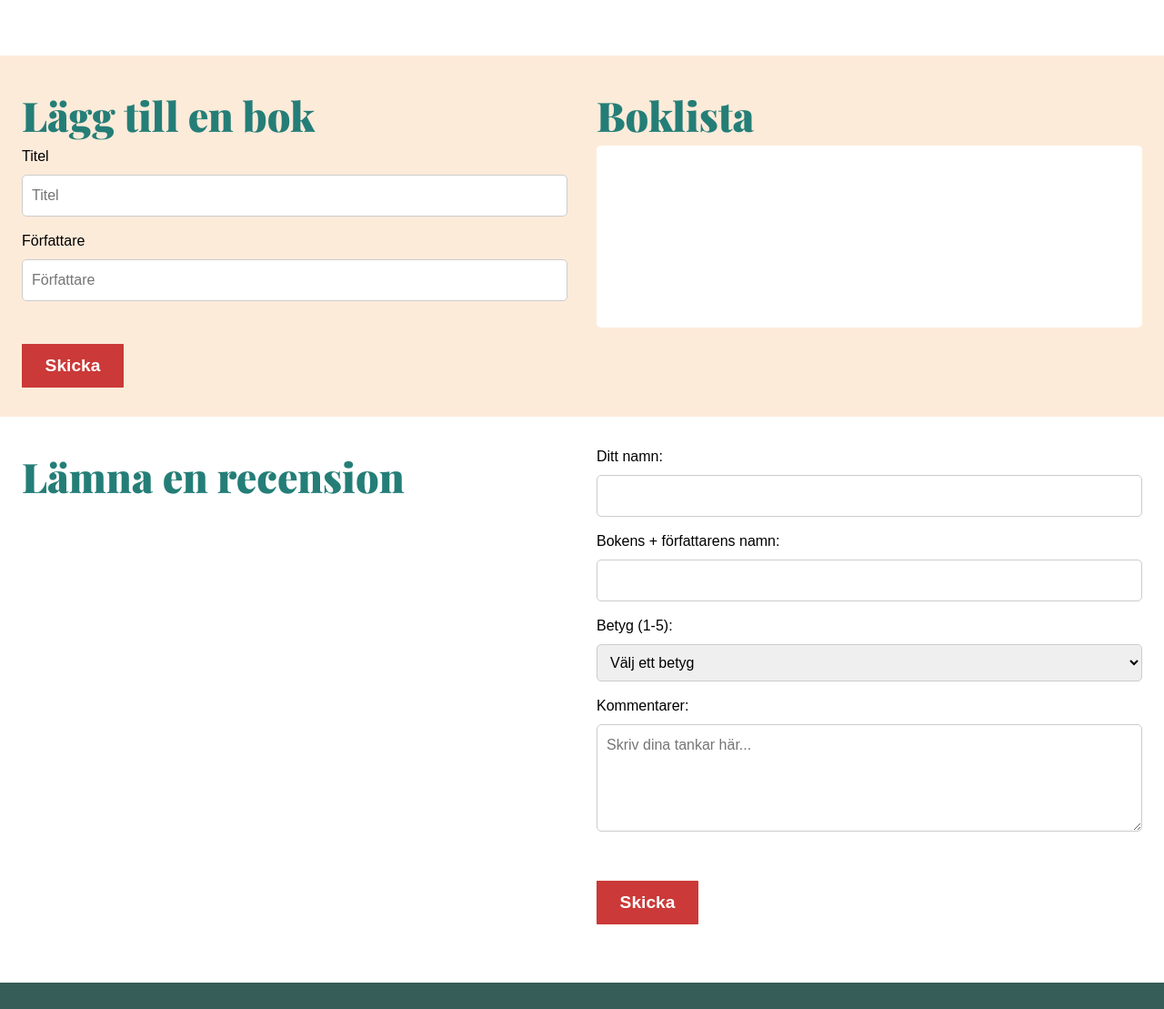
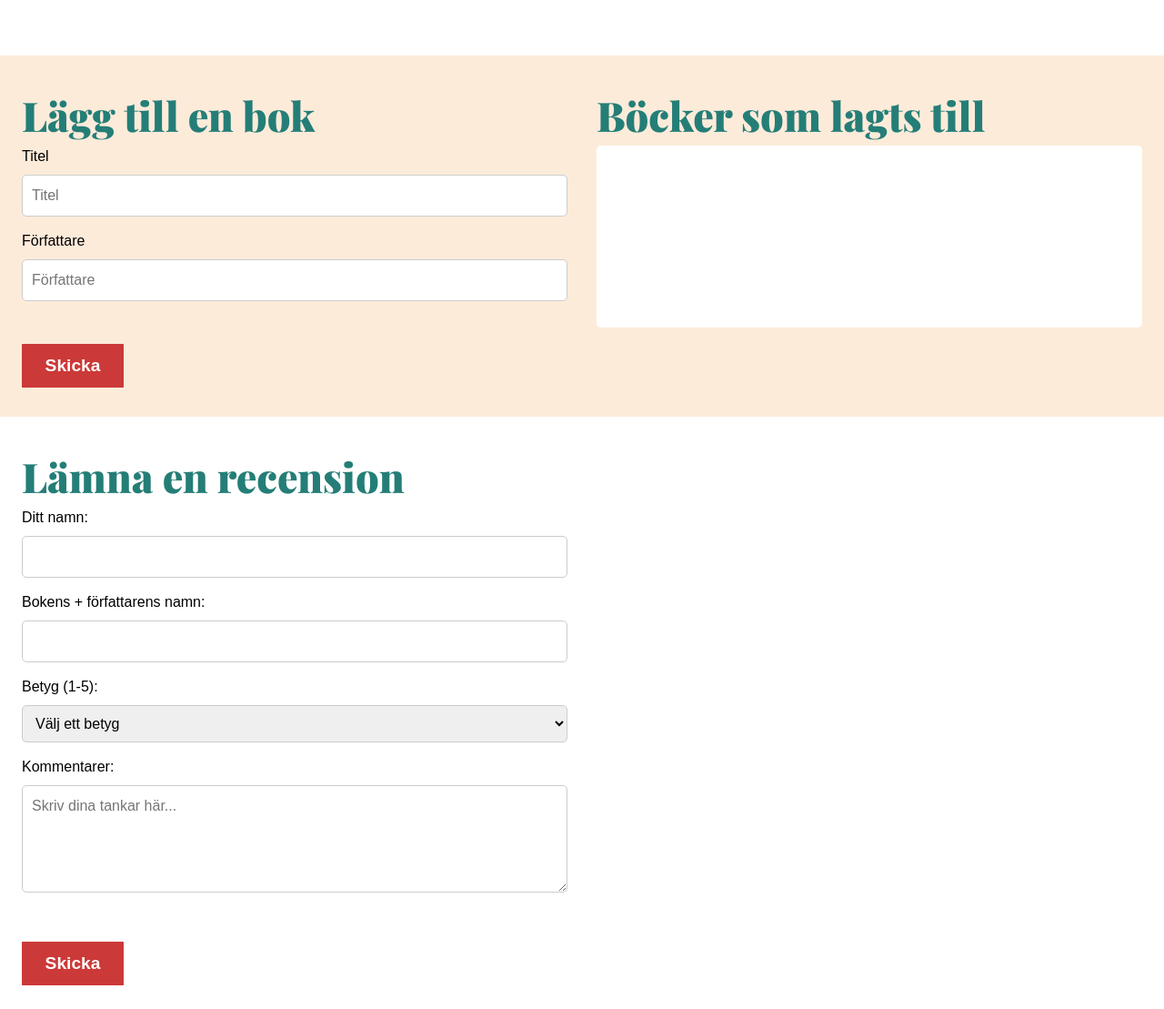
Before and after one commit to ErikTP/book-club, a plain HTML site: page index.html in a window 1280 px wide. Shown: the part 1324-2433 px from the top of the page at 91% size. Drawn offline with nearby package versions, Linux system fonts and the light colour scheme; a web font is replaced by a local one.

Commit message:
Moved Review Results to the right (desktop)

```diff
--- a/index.html
+++ b/index.html
@@ -124,7 +124,7 @@
                       </div>
 
                     <div>
-                        <h2>Boklista</h2>
+                        <h2>Böcker som lagts till</h2>
                         <ul id="myBook">
                             <div id="bookDetails" class="book-details-section">
                                 <!-- Detaljerna om boken kommer att visas här -->
@@ -141,10 +141,12 @@
         <!-- Add a review -->
 
         <section id="addReview" class="inner-wrapper">
-            <div class="grid grid-x-col">
+            <div class="grid grid-2-col">
+
+                <div>
                     <h2 id="reviews">Lämna en recension</h2>
 
-                    <form id="recensionForm" action="submit_recension.php" method="post">
+                    <form id="revievForm" action="submit_recension.php" method="post">
                         <label for="reviewNameInput">Ditt namn:</label>
                         <input type="text" id="reviewNameInput" name="name" required>
 
@@ -163,11 +165,16 @@
 
                         <label for="comments">Kommentarer:</label>
                         <textarea id="comments" name="comments" rows="4" placeholder="Skriv dina tankar här..." required></textarea>
+
                         <button type="button" class="button button-light scale-up" onclick="reviewInput()">Skicka</button>
                     </form>
-                    <div id="myFeed">
                 </div>
 
+                <div id="myFeed">
+                    <!-- Review Input Result here -->
+                </div>
+
+            </div>
         </section>
 
         <footer>
```
Lines whose indentation alone changed are shown as unchanged.
